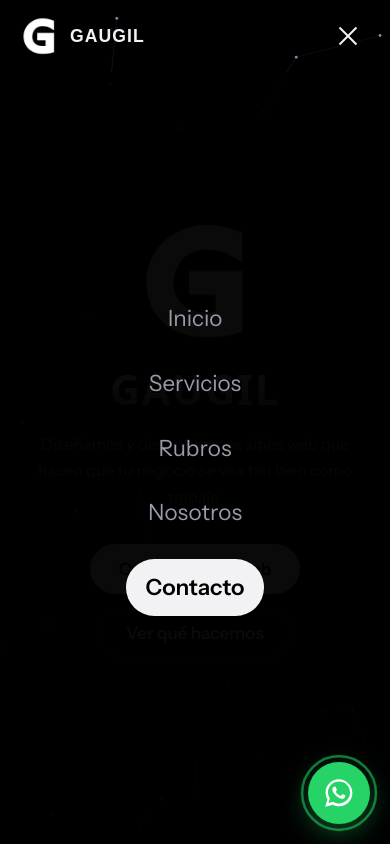
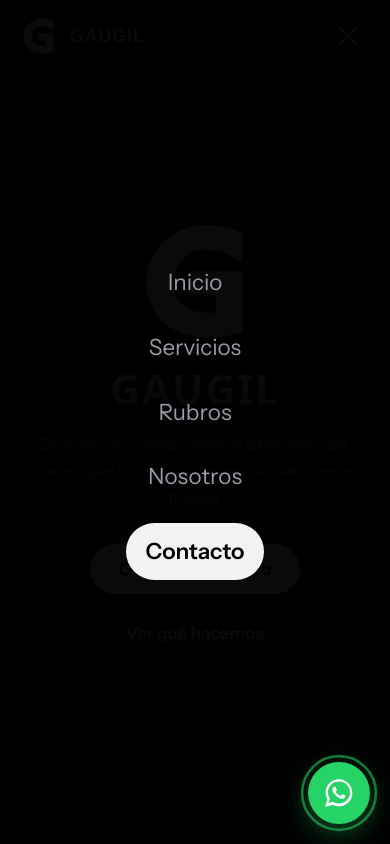
Before and after one commit to SVREPO/GAUGIL, a website: page index.html in a window 390 px wide. Both pictures are taken after a click on the button "Abrir menú". Shown: the top 844 px of the page. Drawn offline with Linux system fonts and the light colour scheme; a web font is replaced by a local one.

Commit message:
Fix menu mobile: overlay fullscreen con cierre al tocar fuera

```diff
--- a/css/styles.css
+++ b/css/styles.css
@@ -117,7 +117,7 @@
 @media(max-width:760px){
  section{padding:80px 0}
  .burger{display:block}
- .links{position:fixed;top:72px;right:0;bottom:0;left:0;background:rgba(0,0,0,.96);flex-direction:column;justify-content:center;gap:28px;font-size:1.4rem;transform:translateY(-100vh);opacity:0;pointer-events:none;transition:transform .45s cubic-bezier(.7,0,.2,1),opacity .45s;z-index:40}
+ .links{position:fixed;inset:0;background:rgba(0,0,0,.96);flex-direction:column;justify-content:center;gap:28px;font-size:1.4rem;transform:translateY(-100vh);opacity:0;pointer-events:none;transition:transform .45s cubic-bezier(.7,0,.2,1),opacity .45s;z-index:60}
  .links.open{transform:none;opacity:1;pointer-events:auto}
  header .burger{position:relative;z-index:2}
  .grid{grid-template-columns:1fr}
--- a/js/main.js
+++ b/js/main.js
@@ -1,8 +1,9 @@
 // nav
 const hd=document.getElementById('top'),bg=document.querySelector('.burger'),lk=document.getElementById('links');
-addEventListener('scroll',()=>{if(!lk.classList.contains('open'))hd.classList.toggle('sc',scrollY>30)},{passive:true});
+addEventListener('scroll',()=>hd.classList.toggle('sc',scrollY>30),{passive:true});
 bg.onclick=()=>{const o=lk.classList.toggle('open');bg.setAttribute('aria-expanded',o)};
 lk.querySelectorAll('a').forEach(a=>a.onclick=()=>{lk.classList.remove('open');bg.setAttribute('aria-expanded',false)});
+lk.onclick=e=>{if(e.target===lk){lk.classList.remove('open');bg.setAttribute('aria-expanded',false)}};
 // reveal
 const io=new IntersectionObserver(es=>es.forEach(e=>{if(e.isIntersecting){e.target.classList.add('on');io.unobserve(e.target)}}),{threshold:.15});
 document.querySelectorAll('.rv').forEach((el,i)=>{el.style.transitionDelay=(i%5)*80+'ms';io.observe(el)});
```
